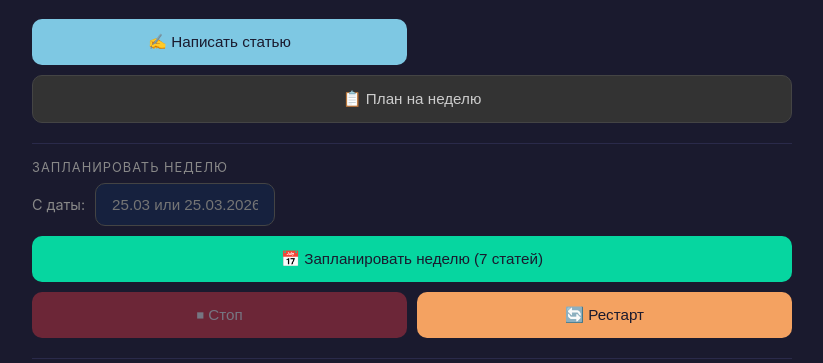
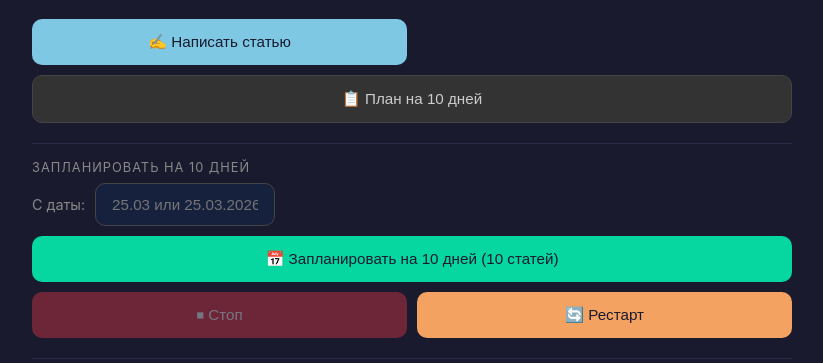
Before and after one commit to Andrey-don/astro-agent, a Flask app: page / in a window 1280 px wide. Shown: the part 168-531 px from the top of the page, without its empty margins (228-1051 px from the left). Run offline with Flask 3, Linux system fonts and the light colour scheme.

Commit message:
feat: 7 дней → 10 дней во всех кнопках и алгоритмах

```diff
--- a/web/app.py
+++ b/web/app.py
@@ -97,8 +97,8 @@ def generate_week():
 
     def run():
         try:
-            schedule = orchestrator.get_schedule_topics(start_date=start_date, days=7)
-            send_msg(session_id, f"📅 Генерирую 7 статей с {start_date}... (~20 мин)")
+            schedule = orchestrator.get_schedule_topics(start_date=start_date, days=10)
+            send_msg(session_id, f"📅 Генерирую 10 статей с {start_date}... (~30 мин)")
             for i, item in enumerate(schedule, 1):
                 if cancel_flags.get(session_id):
                     send_msg(session_id, "⏹ Генерация остановлена.")
@@ -138,7 +138,7 @@ def generate_week():
                 else:
                     send_msg(session_id, f"⚠️ Не сохранилась: {topic}")
             else:
-                send_msg(session_id, "🎉 Неделя готова! Все статьи запланированы в WordPress.")
+                send_msg(session_id, "🎉 10 дней готовы! Все статьи запланированы в WordPress.")
         except Exception as e:
             logging.exception("Ошибка планировщика")
             send_msg(session_id, f"❌ Критическая ошибка: {e}")
--- a/web/templates/index.html
+++ b/web/templates/index.html
@@ -61,19 +61,19 @@
   </div>
   <div class="buttons">
     <button class="btn btn-primary" onclick="generateArticle()">✍️ Написать статью</button>
-    <button class="btn btn-plan" onclick="showPlan()">📋 План на неделю</button>
+    <button class="btn btn-plan" onclick="showPlan()">📋 План на 10 дней</button>
   </div>
 
   <hr class="divider">
 
   <!-- Неделя -->
-  <p class="section-title">Запланировать неделю</p>
+  <p class="section-title">Запланировать на 10 дней</p>
   <div class="date-row">
     <label>С даты:</label>
     <input type="text" id="start_date" placeholder="25.03 или 25.03.2026" />
   </div>
   <div class="buttons">
-    <button class="btn btn-week" onclick="generateWeek()">📅 Запланировать неделю (7 статей)</button>
+    <button class="btn btn-week" onclick="generateWeek()">📅 Запланировать на 10 дней (10 статей)</button>
     <button class="btn btn-stop" id="btn_stop" onclick="stopGeneration()" disabled>⏹ Стоп</button>
     <button class="btn btn-restart" onclick="restartServer()">🔄 Рестарт</button>
   </div>
```
Also changed, not shown: bot/main.py (+9 -9 lines).
